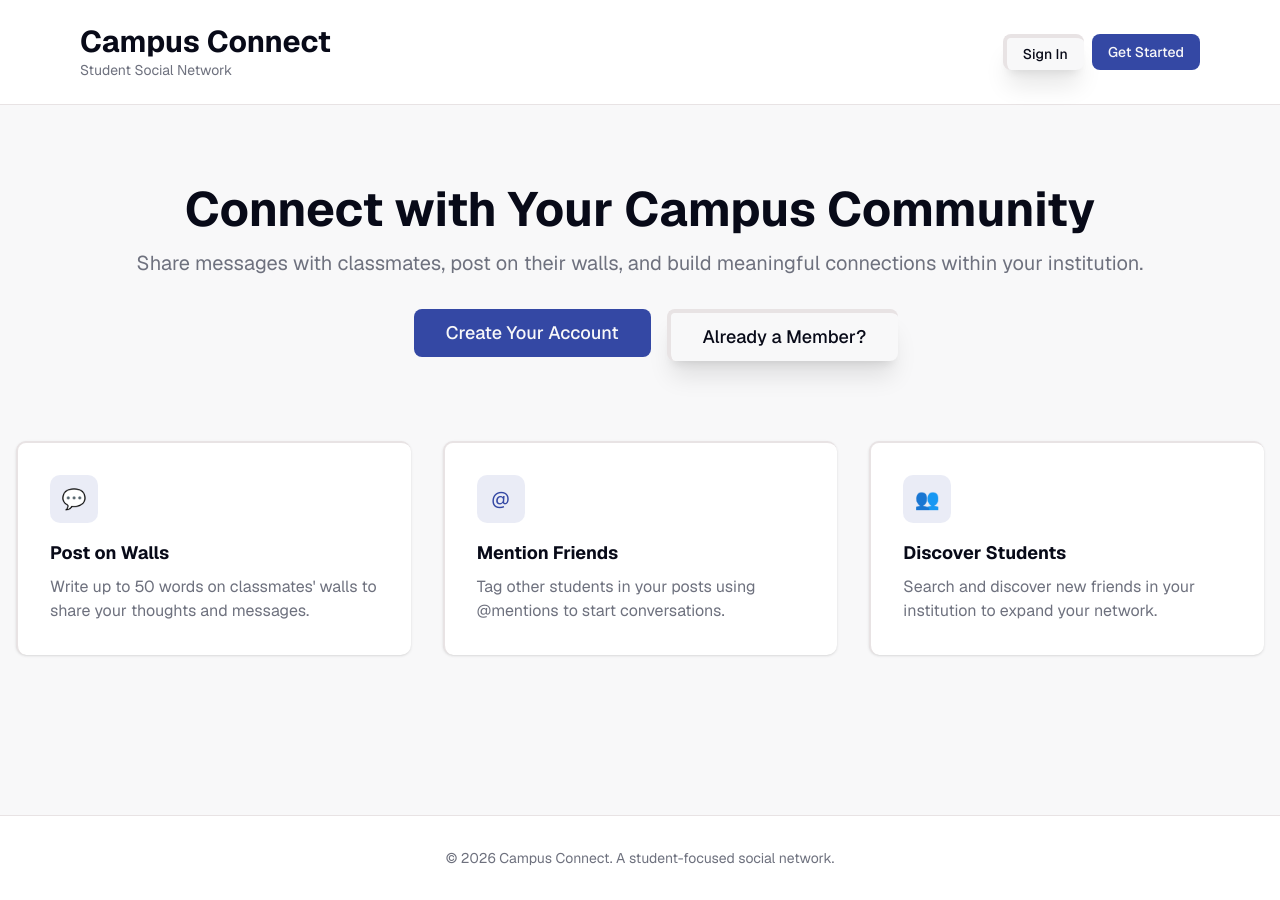
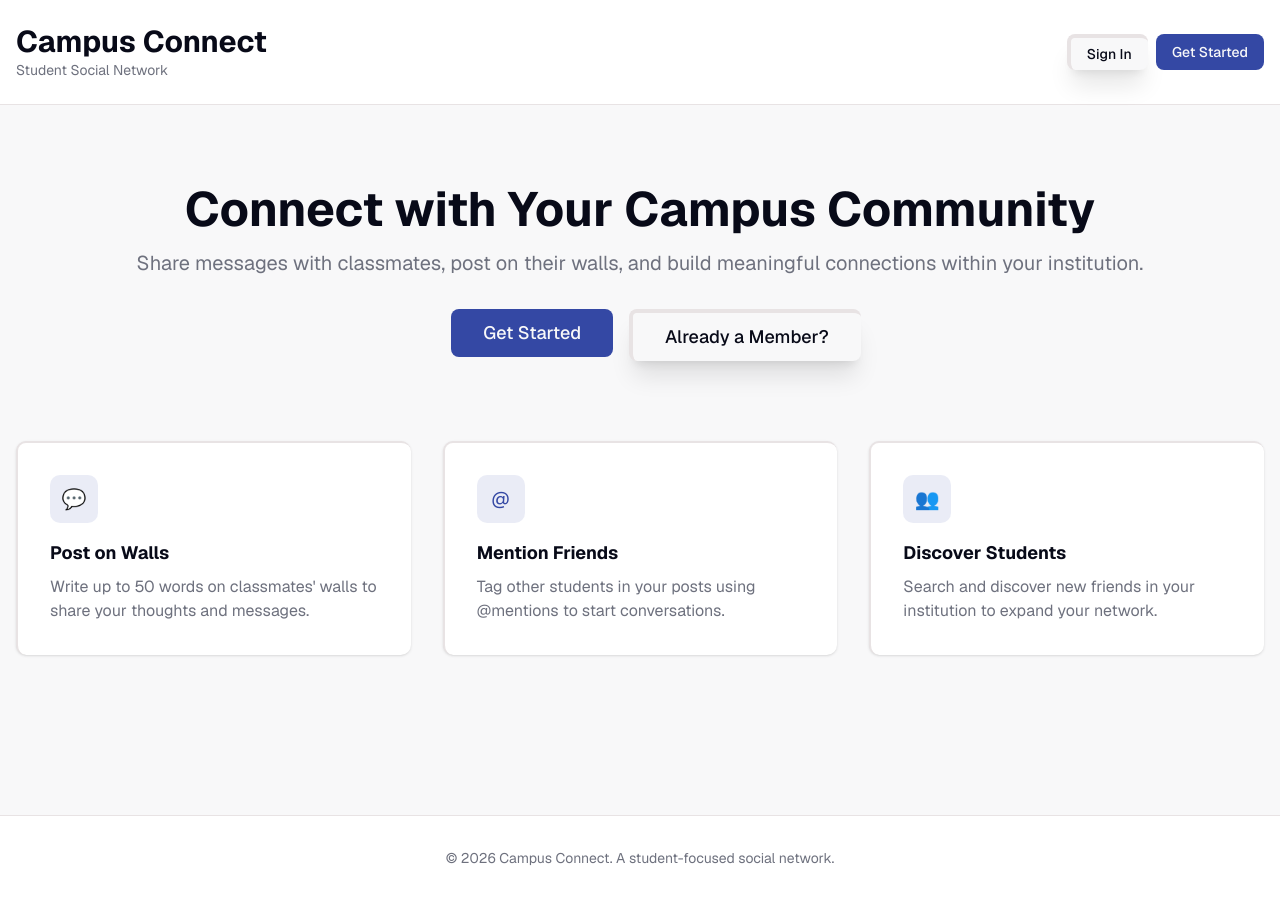
Before and after one commit to Asta1984/Surabhi_book, a Next.js app: page / in a window 1280 px wide. Built offline with nearby package versions, Linux system fonts and the light colour scheme; no server answers.

Commit message:
alignment width

```diff
--- a/app/page.tsx
+++ b/app/page.tsx
@@ -32,7 +32,7 @@ export default function Home() {
   return (
     <div className="min-h-screen bg-background">
       <header className="border-b border-border bg-card">
-        <div className="max-w-6xl mx-auto px-4 py-6 flex items-center justify-between">
+        <div className="w-screen mx-auto px-4 py-6 flex items-center justify-between">
           <div>
             <h1 className="md:text-3xl font-bold text-foreground">Campus Connect</h1>
             <p className="text-sm text-muted-foreground">Student Social Network</p>
@@ -62,12 +62,12 @@ export default function Home() {
           </p>
           <div className="flex w-screen gap-4 justify-center">
             <Link href="/signup">
-              <Button className="bg-primary hover:bg-primary/90 text-primary-foreground px-8 py-6 text-lg">
-                Create Your Account
+              <Button size="sm" className="bg-primary hover:bg-primary/90 text-primary-foreground px-8 py-6 text-lg">
+                Get Started
               </Button>
             </Link>
             <Link href="/login">
-              <Button variant="outline" className="border-border text-foreground hover:bg-secondary px-8 py-6 text-lg">
+              <Button size="sm" variant="outline" className="border-border text-foreground hover:bg-secondary px-8 py-6 text-lg">
                 Already a Member?
               </Button>
             </Link>
```
